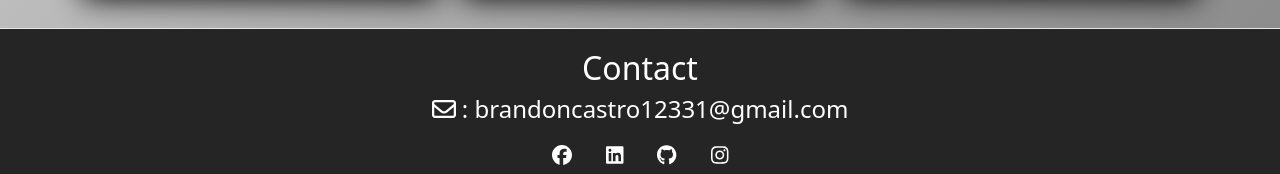
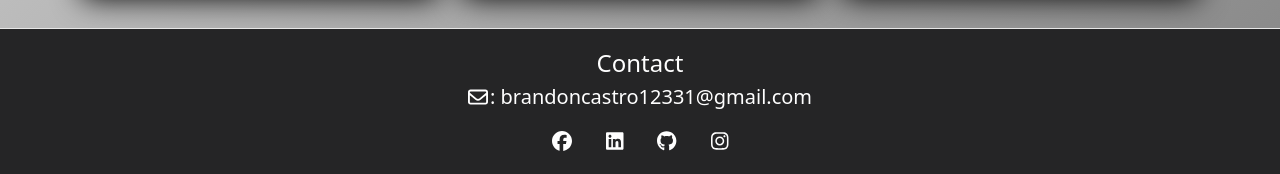
Before and after one commit to BrandonCastro932/brandoncastro932.github.io, a React (Create React App) app: page / in a window 1280 px wide. Shown: the part 1779-1953 px from the top of the page. Built offline with nearby package versions, Linux system fonts and the light colour scheme.

Commit message:
slight change in footer

```diff
--- a/src/components/Footer.js
+++ b/src/components/Footer.js
@@ -20,13 +20,13 @@ import { faEgg } from "@fortawesome/free-solid-svg-icons";
         <div className="footer">
           <div className="container">
             <div className="row">
-            <h2 className="title">Contact</h2>
+            <h4 className="title">Contact</h4>
               <section>
-              <h4><FontAwesomeIcon
+              <h5><FontAwesomeIcon
                         icon={faEnvelope}
                         className="icon-contact"
                         size="1x"
-                      ></FontAwesomeIcon> : brandoncastro12331@gmail.com</h4>
+                      ></FontAwesomeIcon>: brandoncastro12331@gmail.com</h5>
                 <a
                   className="btn btn-link btn-floating btn-lg"
                   href="https://www.facebook.com/Brandon.Castro.Brenes"
--- a/src/components/Footer.scss
+++ b/src/components/Footer.scss
@@ -16,6 +16,10 @@ color: white;
 
 }
 
+.icon-contact{
+    margin-right: 2px !important;
+}
+
 
 .footer {
     background-color: $footer-color;
@@ -26,7 +30,7 @@ color: white;
     position: relative;
     left: 0;
     bottom: 0;
-    height: 240px;
+    height: 210px;
     width: 100%;
 }
 
```
